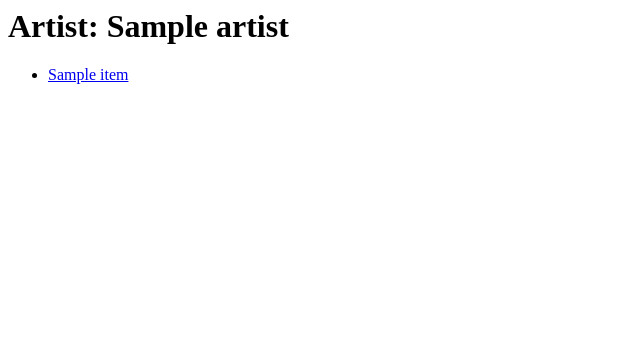
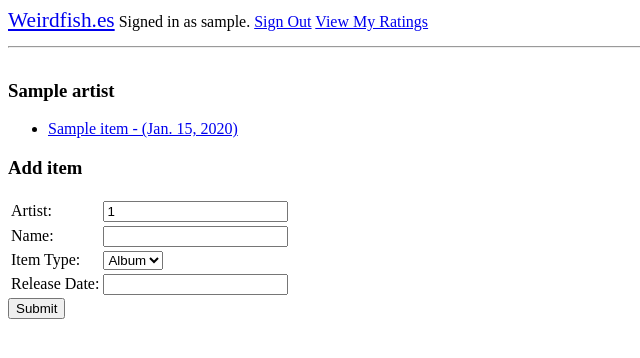
Before and after one commit to tommyhinman/weirdfish.es, a Django app: page /artist/1/ in a window 1280 px wide. Shown: the top 358 px of the page, without its empty margins (0-640 px from the left). Run offline with Django 3.2, Linux system fonts and the light colour scheme; a user stored in the database is signed in; tables that the repository leaves empty hold one stand-in row (values such as "Sample post"); some libraries are stand-ins or nearby versions.

Commit message:
Separated views files, added addArtist, addItem, viewArtist, viewItem and viewUser, and made a base template file to extend.

```diff
--- a/weirdfishes/ratings/models.py
+++ b/weirdfishes/ratings/models.py
@@ -19,6 +19,7 @@ class Item(models.Model):
 	artist = models.ForeignKey(Artist)
 	name = models.CharField(max_length=255)
 	item_type = models.CharField(max_length=2, choices=ITEM_TYPES)
+	release_date = models.DateField()
 
 	def __unicode__(self):
 		return self.name
--- /dev/null
+++ b/weirdfishes/ratings/templates/ratings/base.html
@@ -0,0 +1,24 @@
+<html>
+<head>
+	<link rel="stylesheet" href="http://code.jquery.com/ui/1.9.2/themes/base/jquery-ui.css">
+	<script src="http://code.jquery.com/jquery-1.8.3.js"></script>
+	<script src="http://code.jquery.com/ui/1.9.2/jquery-ui.js"></script>
+	<title>{% block title %}weirdfishes{% endblock %}</title>
+	{% block extraheaders %}{% endblock %}
+</head>
+<body>
+	<div id="header" style="padding-bottom: 5px;">
+		<span style="font-size:16pt;"><a href="{% url 'ratings:index' %}">Weirdfish.es</a></span>
+	    {% if user.is_authenticated %}
+	    	<span>Signed in as {{user.username}}. <a href="{% url 'logout' %}">Sign Out</a></span>
+	    {% else %}
+	    	<span><a href="{% url 'openid-login' %}">Sign In</a></span>
+	    {% endif %}
+	    <span><a href="{% url 'ratings:viewUser' user.id %}">View My Ratings</a></span>
+	</div>
+	<hr />
+	<div id="body" style="padding-top: 5px;">
+		{% block body %}Empty Body{% endblock %}
+	</div>
+</body>
+</html>
--- a/weirdfishes/ratings/templates/ratings/viewArtist.html
+++ b/weirdfishes/ratings/templates/ratings/viewArtist.html
@@ -1,10 +1,52 @@
-<h1>Artist: {{ artist.name }} </h1>
+{% extends 'ratings/base.html' %}
+
+{% block body %}
+
+<h3>{{ artist.name }}</h3>
 
 {% if itemList %}
     <ul>
     {% for item in itemList %}
-        <li><a href="{% url 'ratings:viewItem' item.id %}">{{ item.name }}</a></li>
+        <li><a href="{% url 'ratings:viewItem' item.id %}">{{ item.name }} - ({{ item.release_date }})</a></li>
     {% endfor %}
+	</ul>
 {% else %}
     <p>No items available for this artist.</p>
 {% endif %}
+
+
+<h3>Add item</h3>
+<form action="{% url 'ratings:addItem' %}" method="post">
+	{% csrf_token %}
+	<table>
+		<tr>
+			<td><label for="artist_id">Artist: </label></td>
+			<td><input type="text" name="artist_id" id="artist_id" value="{{ artist.id }}" readonly /></td>
+		</tr>
+		<tr>
+			<td><label for="item_name">Name: </label></td>
+			<td><input type="text" name="item_name" id="item_name" /></td>
+		</tr>
+		<tr>
+			<td><label for="item_type">Item Type: </label></td>
+			<td><select name="item_type" id="item_type">
+			{% for itemTypeKey, itemTypeVal in itemTypeList %}
+				<option value="{{ itemTypeKey }}">{{ itemTypeVal }}</option>
+			{% endfor %}
+			</select></td>
+		</tr>
+		<tr>
+			<td><label for="release_date">Release Date: </label></td>
+			<td><input id="release_date" name="release_date" ></input></td>
+		</tr>
+	</table>
+
+	<input type="submit" value="Submit" />
+
+</form>
+
+<script>
+	$( "#release_date" ).datepicker({ dateFormat: "yy-mm-dd" });
+</script>
+
+{% endblock %}
--- a/weirdfishes/ratings/urls.py
+++ b/weirdfishes/ratings/urls.py
@@ -13,5 +13,14 @@ urlpatterns = patterns('',
     url(r'^item/(?P<item_id>\d+)/$', views.viewItem, name='viewItem'),
 
     #Rate item /item/456/rate
-    url(r'^item/(?P<item_id>\d+)/rate/$', views.rateItem, name='rateItem')
+    url(r'^item/(?P<item_id>\d+)/rate/$', views.rateItem, name='rateItem'),
+
+    #Add Item /addItem
+    url(r'^addItem/$', views.addItem, name='addItem'),
+
+    #Add Artist /addArtist
+    url(r'^addArtist/$', views.addArtist, name='addArtist'),
+
+    #View User
+    url(r'^viewUser/(?P<user_id>\d+)/$', views.viewUser, name='viewUser'),
 )
--- a/weirdfishes/ratings/views.py
+++ /dev/null
@@ -1,56 +0,0 @@
-from django.http import HttpResponse, HttpResponseRedirect
-from django.template import Context, loader
-from django.shortcuts import render, redirect, get_object_or_404
-from django.core.urlresolvers import reverse
-from django.contrib.auth.decorators import login_required
-from auth import GoogleBackend
-
-from ratings.models import Artist, Item, Rating
-
-@login_required
-def index(request):
-	#if not request.user.is_authenticated():
-	#	return redirect('/google/login/?next=%s' % request.path)
-
-	artistList = Artist.objects.all()
-	user = request.user
-	context = {'artistList' : artistList, 'user': user}
-	return render(request, 'ratings/index.html', context)
-
-@login_required
-def viewArtist(request, artist_id):
-	artist = get_object_or_404(Artist, pk=artist_id)
-	itemList = Item.objects.filter(artist=artist)
-	context = {'artist': artist, 'itemList': itemList}
-	return render(request, 'ratings/viewArtist.html', context)
-
-@login_required
-def viewItem(request, item_id):
-	item = get_object_or_404(Item, pk=item_id)
-	artist = item.artist
-	ratingList = Rating.objects.filter(item=item)
-	context = {'artist': artist, 'item': item, 'ratingList': ratingList}
-	return render(request, 'ratings/viewItem.html', context)
-
-@login_required
-def rateItem(request, item_id):
-	item = get_object_or_404(Item, pk=item_id)
-	value = request.POST['value']
-	user = request.user
-
-	# Update the rating if it exists, otherwise create it
-	try:
-		rating = Rating.objects.get( user=user, item=item )
-		rating.value = value
-	except (Rating.DoesNotExist):
-		rating = Rating( user=user, item=item, value=value )
-
-	rating.save()
-
-	return HttpResponseRedirect(reverse('ratings:viewItem', args=(item.id, )))
-
-# @login_required
-# def addItem(request, artist_id):
-# 	artist = get_object_or_404(Artist, pk=artist_id)
-# 	name = request.POST['name']
-# 	itemType = request.POST['type']
--- /dev/null
+++ b/weirdfishes/ratings/views/viewArtist.py
@@ -0,0 +1,13 @@
+from django.shortcuts import render, get_object_or_404
+from django.contrib.auth.decorators import login_required
+
+from ratings.models import Artist, Item, Rating
+
+@login_required
+def viewArtist(request, artist_id):
+	artist = get_object_or_404(Artist, pk=artist_id)
+	itemList = Item.objects.filter(artist=artist)
+	itemTypeList = Item.ITEM_TYPES
+
+	context = {'artist': artist, 'itemList': itemList, 'itemTypeList': itemTypeList}
+	return render(request, 'ratings/viewArtist.html', context)
```
Also changed, not shown: weirdfishes/ratings/templates/ratings/index.html (+18 -7 lines), weirdfishes/ratings/templates/ratings/viewItem.html (+7 -1 lines), weirdfishes/ratings/templates/ratings/viewUser.html (added, +16 -0 lines), weirdfishes/ratings/views/__init__.py (added, +7 -0 lines), weirdfishes/ratings/views/addArtist.py (added, +16 -0 lines), weirdfishes/ratings/views/addItem.py (added, +20 -0 lines), weirdfishes/ratings/views/index.py (added, +13 -0 lines), weirdfishes/ratings/views/rateItem.py (added, +23 -0 lines), weirdfishes/ratings/views/viewItem.py (added, +12 -0 lines), weirdfishes/ratings/views/viewUser.py (added, +12 -0 lines), 1 other file.
